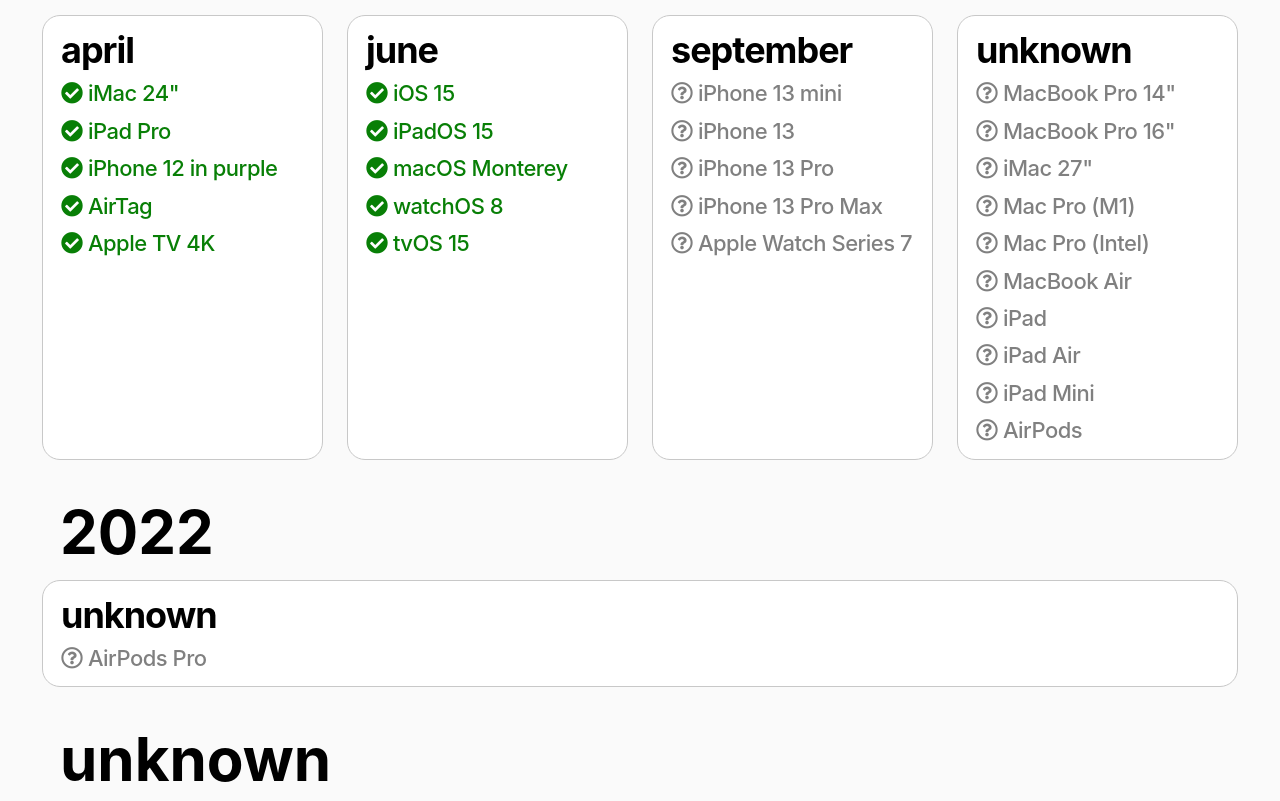
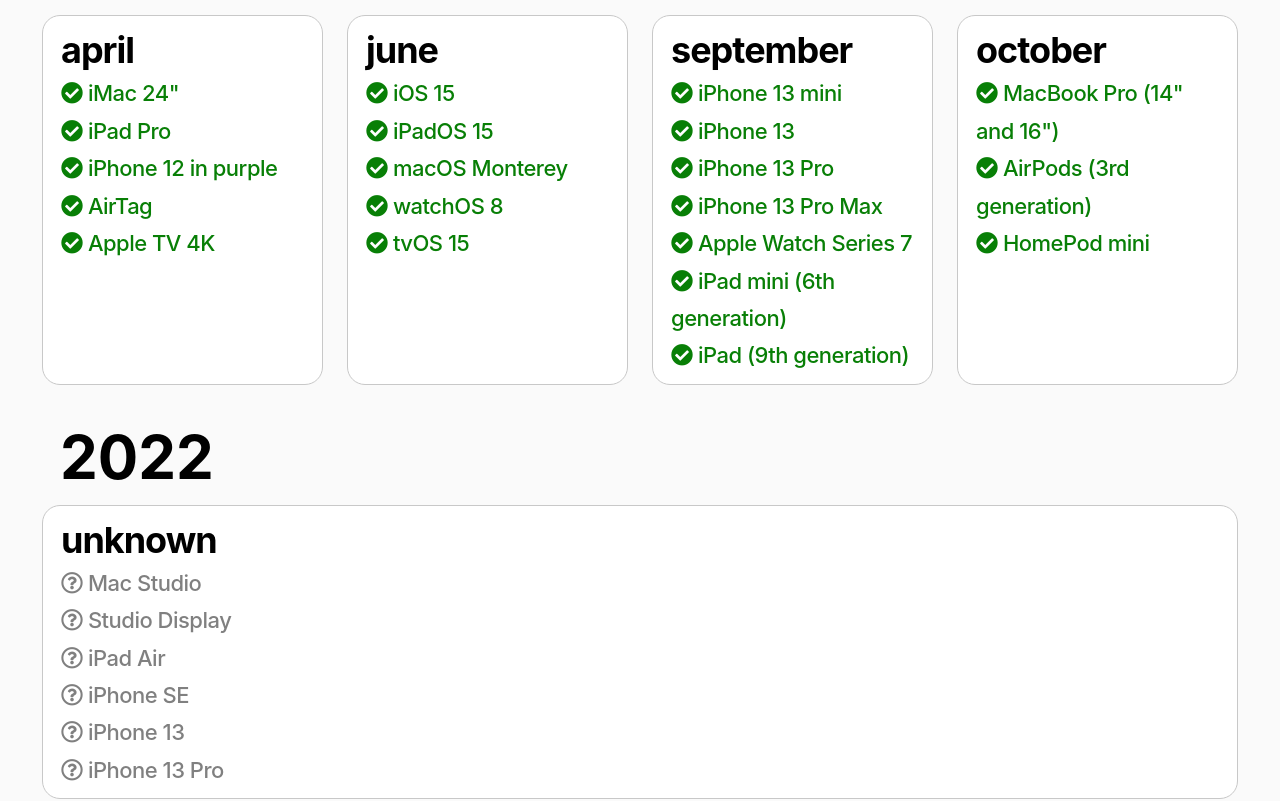
Before and after one commit to rizadh/apple-blueprints, a React (Vite) app: page / in a window 1280 px wide. Shown: the part 1000-1801 px from the top of the page. Built offline with nearby package versions, Linux system fonts and the light colour scheme.

Commit message:
Update 2021 products

```diff
--- a/src/index.css
+++ b/src/index.css
@@ -164,7 +164,7 @@ a {
   transform: translate(-50%, -50%);
   padding: 30px 30px 18px 30px;
   background-color: var(--product-container-background);
-  font-weight: bold;
+  font-weight: 600;
   letter-spacing: -0.5px;
   box-shadow: 0 0 24px rgba(0, 0, 0, 0.2);
   overflow: scroll;
--- a/src/resources/data/products.js
+++ b/src/resources/data/products.js
@@ -723,31 +723,34 @@ export default [
         products: [
           {
             name: "iPhone 13 mini",
-            status: "rumoured",
-            description: "iPhone 12S mini is rumoured to feature a similar design to the current iPhone 12 mini.",
-            features: [
-              "5.4-inch display",
-              "Smaller notch",
-              "120Hz ProMotion display",
-              "Camera improvements",
-              "A15 Chip",
-              "Larger battery",
-            ],
+            status: "released",
+            description:
+              "iPhone 13 mini features a similar design to the iPhone 12 mini with a slightly smaller notch with camera, chip, and battery improvements.",
+            features: ["5.4-inch display", "Smaller notch", "Camera improvements", "A15 Chip", "Larger battery"],
             sources: [
               {
-                name: "MacRumors",
-                link: "https://www.macrumors.com/roundup/iphone-13/",
-              },
-              {
-                name: "L0vetodream",
-                link: "https://twitter.com/L0vetodream/status/1399717871584907265",
+                name: "Apple",
+                link: "https://www.apple.com/newsroom/2021/09/apple-introduces-iphone-13-and-iphone-13-mini/",
               },
             ],
           },
           {
             name: "iPhone 13",
-            status: "rumoured",
-            description: "iPhone 12S is rumoured to feature a similar design to the current iPhone 12.",
+            status: "released",
+            description:
+              "iPhone 13 features a similar design to the iPhone 12 with a slightly smaller notch with camera, chip, and battery improvements.",
+            features: ["6.1-inch display", "Smaller notch", "Camera improvements", "A15 Chip", "Larger battery"],
+            sources: [
+              {
+                name: "Apple",
+                link: "https://www.apple.com/newsroom/2021/09/apple-introduces-iphone-13-and-iphone-13-mini/",
+              },
+            ],
+          },
+          {
+            name: "iPhone 13 Pro",
+            status: "released",
+            description: "iPhone 13 Pro is rumoured to feature a similar design to the current iPhone 12 Pro.",
             features: [
               "6.1-inch display",
               "Smaller notch",
@@ -758,42 +761,15 @@ export default [
             ],
             sources: [
               {
-                name: "MacRumors",
-                link: "https://www.macrumors.com/roundup/iphone-13/",
-              },
-              {
-                name: "L0vetodream",
-                link: "https://twitter.com/L0vetodream/status/1399717871584907265",
-              },
-            ],
-          },
-          {
-            name: "iPhone 13 Pro",
-            status: "rumoured",
-            description: "iPhone 12S Pro is rumoured to feature a similar design to the current iPhone 12 Pro.",
-            features: [
-              "6.1-inch display",
-              "Smaller notch",
-              "120Hz ProMotion display",
-              "Camera improvements",
-              "A15 Chip",
-              "Larger battery",
-            ],
-            sources: [
-              {
-                name: "MacRumors",
-                link: "https://www.macrumors.com/roundup/iphone-13/",
-              },
-              {
-                name: "L0vetodream",
-                link: "https://twitter.com/L0vetodream/status/1399717871584907265",
+                name: "Apple",
+                link: "https://www.apple.com/newsroom/2021/09/apple-introduces-iphone-13-and-iphone-13-mini/",
               },
             ],
           },
           {
             name: "iPhone 13 Pro Max",
-            status: "rumoured",
-            description: "iPhone 12S Pro Max is rumoured to feature a similar design to the current iPhone 12 Pro Max.",
+            status: "released",
+            description: "iPhone 13 Pro Max is rumoured to feature a similar design to the current iPhone 12 Pro Max.",
             features: [
               "6.7-inch display",
               "Smaller notch",
@@ -804,177 +780,106 @@ export default [
             ],
             sources: [
               {
-                name: "MacRumors",
-                link: "https://www.macrumors.com/roundup/iphone-13/",
-              },
-              {
-                name: "L0vetodream",
-                link: "https://twitter.com/L0vetodream/status/1399717871584907265",
+                name: "Apple",
+                link: "https://www.apple.com/newsroom/2021/09/apple-introduces-iphone-13-and-iphone-13-mini/",
               },
             ],
           },
           {
             name: "Apple Watch Series 7",
-            status: "rumoured",
-            description: "The new Apple Watch is expected to feature a redesign with flat edges and new sensors",
-            features: ["Flat-edged design", "New sensors", "Minor improvements"],
+            status: "released",
+            description: "The new Apple Watch brings larger sizes, new colours, and faster charging, and more.",
+            features: [
+              "Larger display",
+              "New 41mm and 45mm sizes",
+              "New colours (midnight, starlight, green, blue and red)",
+              "IP6X dust and water resistance",
+              "Faster charging",
+            ],
             sources: [
               {
-                name: "Jon Prosser",
-                link: "https://www.youtube.com/watch?v=oBJm1_Ctxg0",
+                name: "Apple",
+                link: "https://www.apple.com/newsroom/2021/09/apple-reveals-apple-watch-series-7-featuring-the-largest-most-advanced-display/",
               },
+            ],
+          },
+          {
+            name: "iPad mini (6th generation)",
+            status: "released",
+            description: "The new iPad mini brings a larger 8.3-inch display, A15 Bionic chip, Touch ID, and more.",
+            features: [
+              "8.3-inch display",
+              "A15 Bionic chip",
+              "5G support on cellular models",
+              "Apple Pencil 2 support",
+              "Touch ID power button",
+              "USB-C port",
+            ],
+            sources: [
               {
-                name: "Wareable",
-                link: "https://www.wareable.com/apple/apple-watch-7-release-date-price-specs-8293",
+                name: "Apple",
+                link: "https://www.apple.com/newsroom/2021/09/apple-unveils-new-ipad-mini-with-breakthrough-performance-in-stunning-new-design/",
+              },
+            ],
+          },
+          {
+            name: "iPad (9th generation)",
+            status: "released",
+            description: "The new iPad includes an A13 Bionic chip, Apple Pencil support, Touch ID, ane more.",
+            features: [
+              "A13 Bionic chip",
+              "Apple Pencil support",
+              "64 and 256GB capacities",
+              "12-megapixel Ultra Wide front camera with Center Stage",
+              "8-megapixel rear camera",
+              "Touch ID",
+            ],
+            sources: [
+              {
+                name: "Apple",
+                link: "https://www.apple.com/newsroom/2021/09/apples-most-popular-ipad-delivers-even-more-performance-and-advanced-features/",
               },
             ],
           },
         ],
       },
       {
-        name: "unknown",
+        name: "october",
         products: [
           {
-            name: 'MacBook Pro 14"',
-            status: "rumoured",
-            description: "This update is expected to bring new display technology to the entry-level MacBook Pro.",
-            features: [
-              "Minor design changes",
-              "No Touch Bar",
-              "Apple M1X chip",
-              "SD card slot",
-              "HDMI port",
-              "MagSafe charging",
-            ],
+            name: 'MacBook Pro (14" and 16")',
+            status: "released",
+            description:
+              "The new MacBook Pro features an all-new design bringing back some of the ports of the previous models, a larger display, and faster chips.",
+            features: [""],
             sources: [
               {
-                name: "Bloomberg",
-                link: "https://www.bloomberg.com/news/articles/2021-05-18/apple-readies-macbook-pro-macbook-air-revamps-with-faster-chips",
+                name: "Apple",
+                link: "https://www.apple.com/newsroom/2021/10/apple-unveils-game-changing-macbook-pro/",
               },
             ],
           },
           {
-            name: 'MacBook Pro 16"',
-            status: "rumoured",
-            description: "This update is expected to bring new display technology to the larger MacBook Pro.",
-            features: [
-              "Minor design changes",
-              "No Touch Bar",
-              "Apple M1X chip",
-              "SD card slot",
-              "HDMI port",
-              "MagSafe charging",
-            ],
+            name: "AirPods (3rd generation)",
+            status: "released",
+            description: "This update brings a redesign to the AirPods with shorter stems",
+            features: ["Shorter stems", "MagSafe charging case", "Adaptive EQ", "Spatial audio", "Sweat resistant"],
             sources: [
               {
-                name: "Bloomberg",
-                link: "https://www.bloomberg.com/news/articles/2021-05-18/apple-readies-macbook-pro-macbook-air-revamps-with-faster-chips",
+                name: "Apple",
+                link: "https://www.apple.com/newsroom/2021/10/introducing-the-next-generation-of-airpods/",
               },
             ],
           },
           {
-            name: 'iMac 27"',
-            status: "rumoured",
-            description:
-              'The larger 27" iMac is expected to include the M1 chip and feature a redesign similar to the Pro Display XDR.',
-            features: ["Major redesign", "Design similar to Pro XDR Display", "M1 chip"],
+            name: "HomePod mini",
+            status: "released",
+            description: "This minor update brings three new colours to the existing HomePod mini.",
+            features: ["New yellow, orange, and blue colour"],
             sources: [
               {
-                name: "Bloomberg",
-                link: "https://www.bloomberg.com/news/articles/2021-05-18/apple-readies-macbook-pro-macbook-air-revamps-with-faster-chips",
-              },
-            ],
-          },
-          {
-            name: "Mac Pro (M1)",
-            status: "rumoured",
-            description: "This redesigned Mac Pro is expected to have a smaller form factor with an M1 chip.",
-            features: ["Smaller form factor", "M1 chip"],
-            sources: [
-              {
-                name: "Bloomberg",
-                link: "https://www.bloomberg.com/news/articles/2021-05-18/apple-readies-macbook-pro-macbook-air-revamps-with-faster-chips",
-              },
-            ],
-          },
-          {
-            name: "Mac Pro (Intel)",
-            status: "rumoured",
-            description: "This Mac Pro is expected to bring updated Intel chips to the existing Mac Pro.",
-            features: ["Updated Intel chip"],
-            sources: [
-              {
-                name: "Bloomberg",
-                link: "https://www.bloomberg.com/news/articles/2021-05-18/apple-readies-macbook-pro-macbook-air-revamps-with-faster-chips",
-              },
-            ],
-          },
-          {
-            name: "MacBook Air",
-            status: "rumoured",
-            description: "Apple is rumoured to be developing a thinner and lighter MacBook.",
-            features: ["Major redesign", "Thinner and lighter design", "MagSafe charger"],
-            sources: [
-              {
-                name: "Bloomberg",
-                link: "https://www.bloomberg.com/news/articles/2021-05-18/apple-readies-macbook-pro-macbook-air-revamps-with-faster-chips",
-              },
-            ],
-          },
-
-          {
-            name: "iPad",
-            status: "rumoured",
-            description: "The new iPad will bring updated internals.",
-            features: ["Updated chip"],
-            sources: [
-              {
-                name: "Bloomberg",
-                link: "https://www.bloomberg.com/news/articles/2021-05-18/apple-readies-macbook-pro-macbook-air-revamps-with-faster-chips",
-              },
-            ],
-          },
-          {
-            name: "iPad Air",
-            status: "rumoured",
-            description: "The new iPad Air will include an 11-inch display and possibly Touch ID under the screen.",
-            features: ["11-inch display", "Touch ID under the screen"],
-            sources: [
-              {
-                name: "L0vetodream",
-                link: "https://twitter.com/L0vetodream/status/1238002469981974528",
-              },
-            ],
-          },
-          {
-            name: "iPad Mini",
-            status: "rumoured",
-            description: "The new iPad Mini will include a bigger display and updated internals.",
-            features: ["8.5-inch display", "A12 chip"],
-            sources: [
-              {
-                name: "MacRumors",
-                link: "https://www.macrumors.com/2020/06/28/ipad-mini-6-release-date-rumors/",
-              },
-              {
-                name: "L0vetodream",
-                link: "https://twitter.com/l0vetodream/status/1238002469981974528",
-              },
-            ],
-          },
-          {
-            name: "AirPods",
-            status: "rumoured",
-            description: "This update will bring the AirPods Pro form factor the new entry-level AirPods.",
-            features: ["Similar design to AirPods Pro", "Shorter stem", "Better battery life", "New case"],
-            sources: [
-              {
-                name: "Bloomberg (1)",
-                link: "https://www.bloomberg.com/news/articles/2020-10-26/apple-developing-smaller-airpods-pro-revamped-entry-level-model",
-              },
-              {
-                name: "Bloomberg (2)",
-                link: "https://www.bloomberg.com/news/articles/2021-05-28/apple-plans-redesigned-airpods-for-2021-new-airpods-pro-in-2022",
+                name: "Apple",
+                link: "https://www.apple.com/newsroom/2021/10/apple-introduces-homepod-mini-in-new-bold-and-expressive-colors/",
               },
             ],
           },
@@ -988,6 +893,88 @@ export default [
     months: [
       {
         name: "unknown",
+        products: [
+          {
+            name: "Mac Studio",
+            status: "rumoured",
+            description: "",
+            features: [""],
+            sources: [
+              {
+                name: "Apple",
+                link: "",
+              },
+            ],
+          },
+          {
+            name: "Studio Display",
+            status: "rumoured",
+            description: "",
+            features: [""],
+            sources: [
+              {
+                name: "Apple",
+                link: "",
+              },
+            ],
+          },
+          {
+            name: "iPad Air",
+            status: "rumoured",
+            description: "",
+            features: [""],
+            sources: [
+              {
+                name: "Apple",
+                link: "",
+              },
+            ],
+          },
+          {
+            name: "iPhone SE",
+            status: "rumoured",
+            description: "",
+            features: [""],
+            sources: [
+              {
+                name: "Apple",
+                link: "",
+              },
+            ],
+          },
+          {
+            name: "iPhone 13",
+            status: "rumoured",
+            description: "",
+            features: [""],
+            sources: [
+              {
+                name: "Apple",
+                link: "",
+              },
+            ],
+          },
+          {
+            name: "iPhone 13 Pro",
+            status: "rumoured",
+            description: "",
+            features: [""],
+            sources: [
+              {
+                name: "Apple",
+                link: "",
+              },
+            ],
+          },
+        ],
+      },
+    ],
+  },
+
+  {
+    yearName: "unknown",
+    months: [
+      {
         products: [
           {
             name: "AirPods Pro",
@@ -1005,16 +992,6 @@ export default [
               },
             ],
           },
-        ],
-      },
-    ],
-  },
-
-  {
-    yearName: "unknown",
-    months: [
-      {
-        products: [
           {
             name: "iPhone SE Plus",
             status: "rumoured",
```
